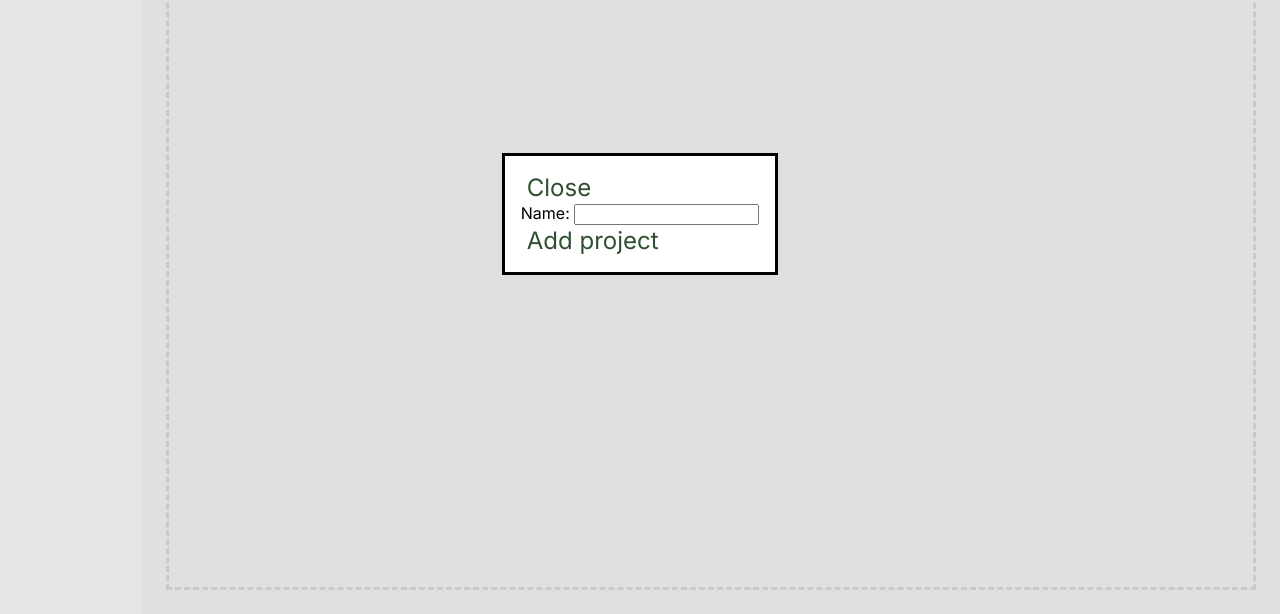
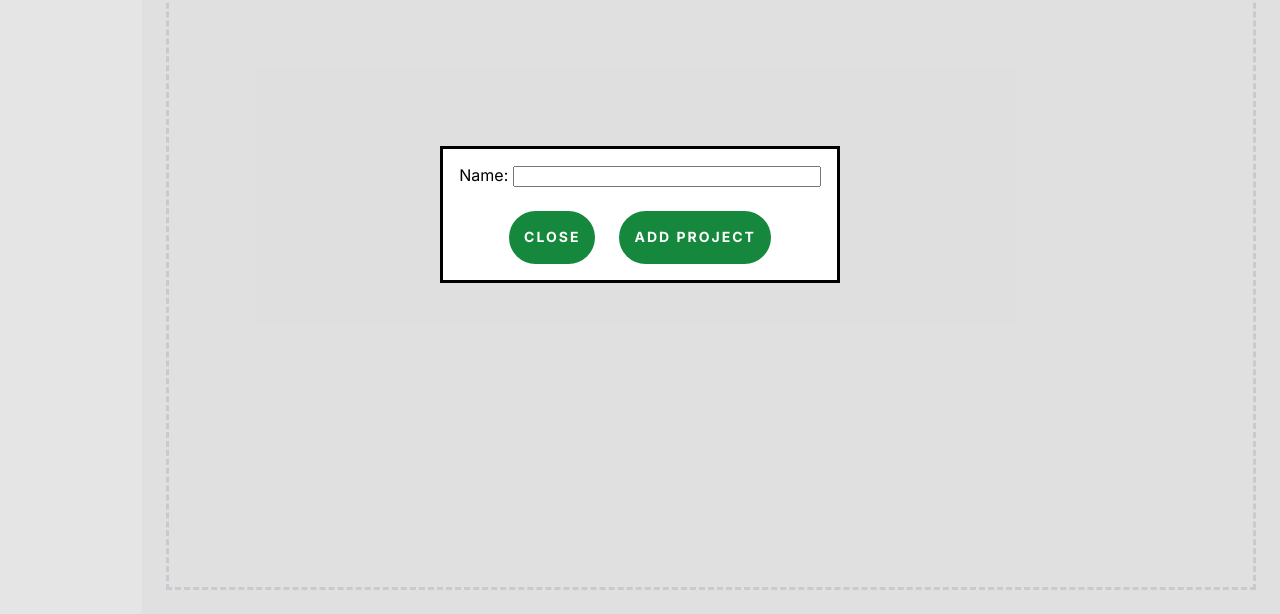
Before and after one commit to thejdsoto/to-do-list, a website built with webpack: page src/template.html in a window 1280 px wide. Both pictures are taken after a click on the button "Add Project". Shown: the part 186-800 px from the top of the page. Built offline with nearby package versions, Linux system fonts and the light colour scheme.

Commit message:
Add styling for dialog box

```diff
--- a/src/style.css
+++ b/src/style.css
@@ -126,3 +126,49 @@ main {
                     align-items: center;
                     gap: 8px;
                 }
+
+dialog form div {
+    display: flex;
+    justify-content: center;
+    gap: 48px;
+    padding: 24px;
+}
+
+dialog form input {
+    width: 300px;
+}
+
+dialog .container {
+    display: flex;
+    flex-direction: column;
+    align-items: center;
+    gap: 24px;
+}
+
+dialog .button-container {
+    display: flex;
+    align-items: center;
+    gap: 24px;
+}
+
+    dialog .button-container button {
+        border: 1px solid transparent;
+        border-radius: 12px;
+        padding: 16px 14px 18px;
+        text-transform: uppercase;
+        cursor: pointer;
+        font-size: 14px;
+        color: #fff;
+        background-color: #15883e;
+        border-radius: 500px;
+        transition-property: background-color,border-color,color,box-shadow,filter;
+        transition-duration: .3s;
+        text-align: center;
+        letter-spacing: 2px;
+        font-weight: 700;
+        white-space: normal;
+    }
+
+        dialog .button-container button:hover {
+            background-color: #1db954;
+        }
--- a/src/template.html
+++ b/src/template.html
@@ -19,12 +19,18 @@
         <div class="side">
             <nav>
                 <dialog>
-                    <button autofocus class="close-add-project">Close</button>
+                    <div class="container">
+                        <div>
                             <form>
                                 <label for="name" id="name">Name:</label>
-                        <input type="text" for="name" class="name-input"/>
+                                <input type="text" for="name" class="name-input" required/>
                             </form>
+                        </div>
+                        <div class="button-container">
+                            <button autofocus class="close-add-project">Close</button>
                             <button type="submit" class="submit-project">Add project</button>
+                        </div>
+                    </div>
                 </dialog>
                 <button class="add-project">
                     Add Project
@@ -40,18 +46,28 @@
             <div class="content-header">
                 <h1>To-Do List</h1>
                 <dialog>
+                    <div class="container">
+                        <div>
+                            <form>
+                                <div>
+                                    <label for="title" id="title">Title:</label>
+                                    <input type="text" for="title" class="title-input" required/>
+                                </div>
+                                <div>
+                                    <label for="date-start" id="date-start">Date Start:</label>
+                                    <input type="date" for="date-start" class="date-start-input" required/>
+                                </div>
+                                <div>
+                                    <label for="date-due" id="date-due">Date Due:</label>
+                                    <input type="date" for="date-due" class="date-due-input" required/>
+                                </div>
+                            </form>
+                        </div>
+                        <div class="button-container">
                             <button autofocus class="close-add-task">Close</button>
-                    <form>
-                        <label for="title" id="title">Title:</label>
-                        <input type="text" for="title" class="title-input"/>
-
-                        <label for="date-start" id="date-start">Date Start:</label>
-                        <input type="date" for="date-start" class="date-start-input"/>
-
-                        <label for="date-due" id="date-due">Date Due:</label>
-                        <input type="date" for="date-due" class="date-due-input"/>
-                    </form>
                             <button type="submit" class="submit-task">Add task</button>
+                        </div>
+                    </div>
                 </dialog>
                 <button class="add-task">
                     Add Task
```
Lines whose indentation alone changed are shown as unchanged.
